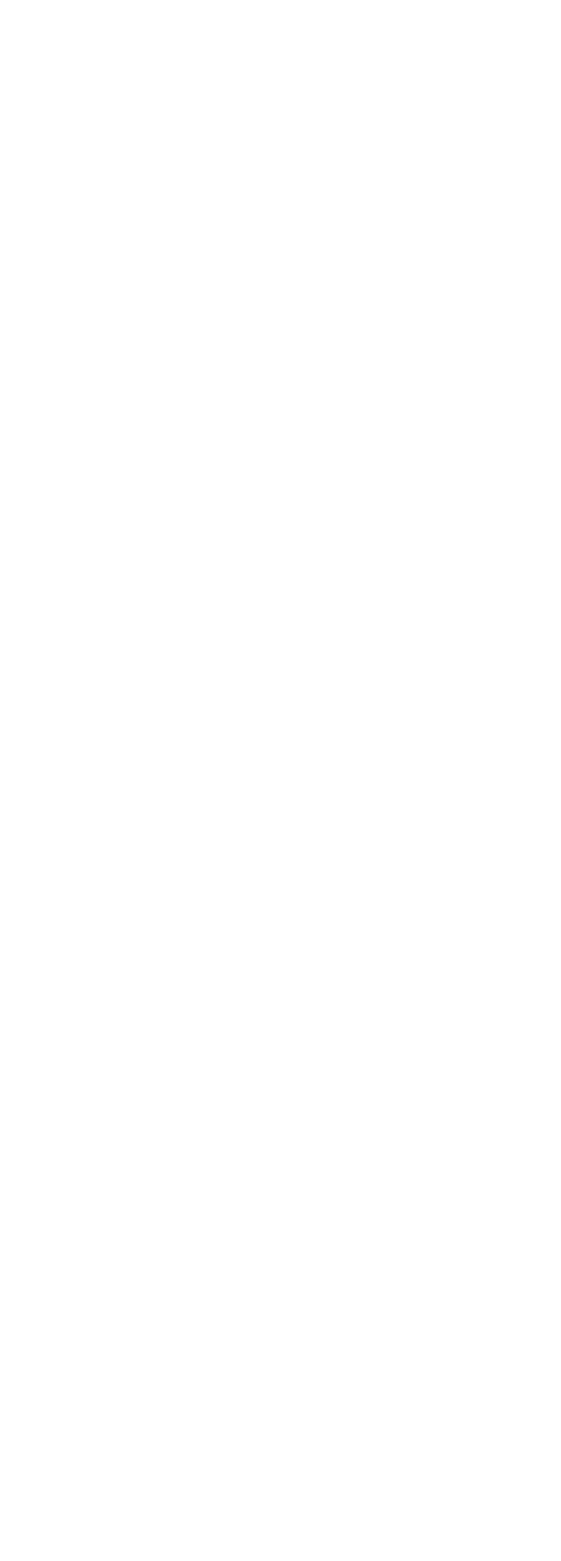
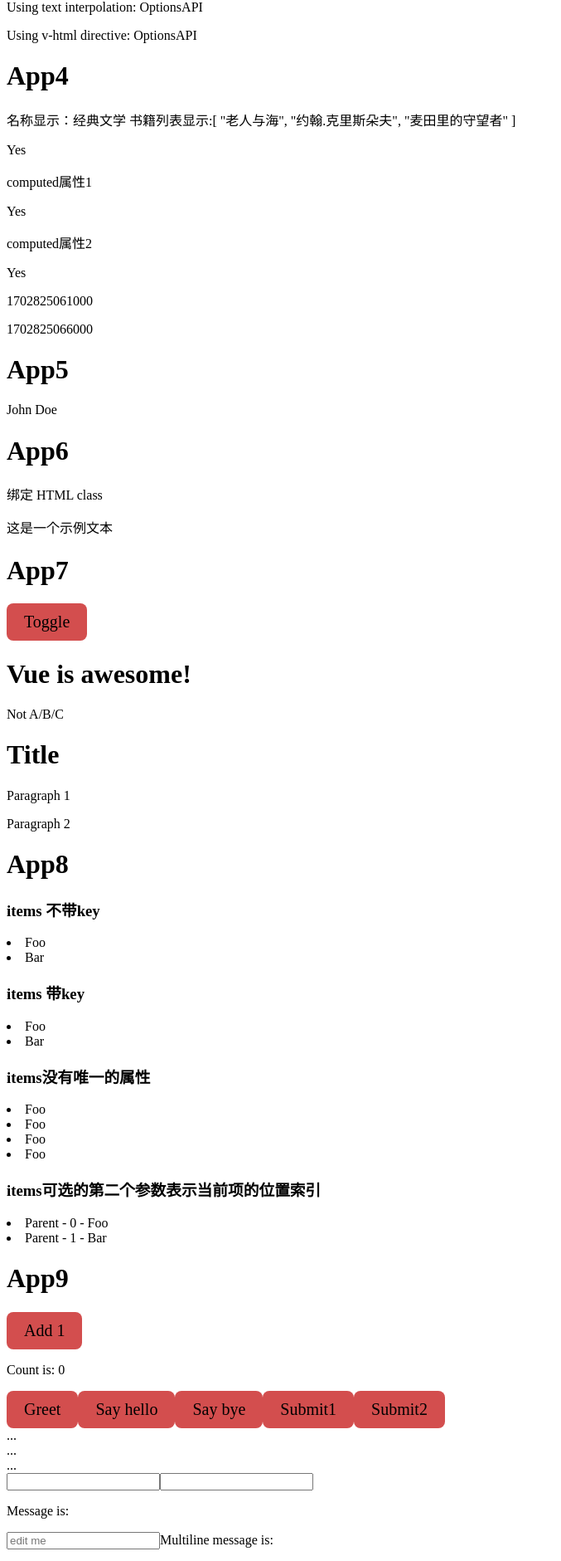
Before and after one commit to wuhengyu/my-project-vue, a Vue app: page / in a window 1280 px wide. Shown: the part 874-2755 px from the top of the page at 83% size, without its empty margins (0-677 px from the left). Before the commit the page ends 800 px from the top, so only its background shows below. Built offline with nearby package versions, Linux system fonts and the light colour scheme.

Commit message:
files update

```diff
--- a/index.html
+++ b/index.html
@@ -11,7 +11,14 @@
 <body>
   <div id="app"></div>
   <div id="app2"></div>
-  <!-- <div id="app3"></div> -->
+  <div id="app3"></div>
+  <div id="app4"></div>
+  <div id="app5"></div>
+  <div id="app6"></div>
+  <div id="app7"></div>
+  <div id="app8"></div>
+  <div id="app9"></div>
+  <div id="app10"></div>
   <script type="module" src="/src/main.js"></script>
 </body>
 
--- a/src/App.vue
+++ b/src/App.vue
@@ -1,6 +1,6 @@
 <template>
+  <h1>App</h1>
   <button @click="count++">Count is: {{ count }}</button>
-
   <p>Using text interpolation: {{ rawHtml }}</p>
   <p>Using v-html directive: <span v-html="rawHtml"></span></p>
 </template>
--- a/src/OptionsAPI.vue
+++ b/src/OptionsAPI.vue
@@ -26,6 +26,7 @@ export default {
 </script>
 
 <template>
+  <h1>App3</h1>
   <button @click="increment">OptionsAPI Count is: {{ count }}</button>
   <p>Using text interpolation: {{ rawHtml }}</p>
   <p>Using v-html directive: <span v-html="rawHtml"></span></p>
--- a/src/SingleFileComponents.vue
+++ b/src/SingleFileComponents.vue
@@ -31,6 +31,7 @@ export default {
 };
 </script> -->
 <template>
+  <h1>App2</h1>
   <button @click="count++">SingleFileComponents Count2 is: {{ count }}</button>
   <!-- 文本插值 -->
   <p>Using text interpolation: {{ rawHtml }}</p>
--- /dev/null
+++ b/src/calculate.vue
@@ -0,0 +1,45 @@
+<script setup>
+import { ref, reactive, computed } from "vue";
+
+const author = reactive({
+  name: "经典文学",
+  books: ["老人与海", "约翰.克里斯朵夫", "麦田里的守望者"],
+});
+
+// 一个计算属性 ref
+// 和function calculateBooksMessage()不同之处在于计算属性值会基于其响应式依赖被缓存
+// 只要 author.books 不改变，publishedBooksMessage 都会立即返回先前的计算结果，不用重复执行 getter 函数
+const publishedBooksMessage = computed(() => {
+  return author.books.length > 0 ? "Yes" : "No";
+});
+
+// 组件中
+function calculateBooksMessage() {
+  return author.books.length > 0 ? "Yes" : "No";
+}
+
+// 下面的计算属性永远不会更新，因为 Date.now() 并不是一个响应式依赖
+const now = computed(() => Date.now());
+
+// 实时计算
+const now2 = ref(Date.now());
+setInterval(() => {
+  now2.value = Date.now(); // 更新 now 的值
+}, 1000);
+
+const currentTime = computed(() => now2.value);
+</script>
+
+<template>
+  <h1>App4</h1>
+  <p>名称显示：{{ author.name }} 书籍列表显示:{{ author.books }}</p>
+  <span>{{ author.books.length > 0 ? "Yes" : "No" }}</span>
+  <p>computed属性1</p>
+  <!-- 计算属性 ref 也会在模板中自动解包，因此在模板表达式中引用时无需添加 .value -->
+  <span>{{ publishedBooksMessage }}</span>
+  <p>computed属性2</p>
+  <p>{{ calculateBooksMessage() }}</p>
+
+  <p>{{ now }}</p>
+  <p>{{ currentTime }}</p>
+</template>
--- /dev/null
+++ b/src/classAndStyleBinding.vue
@@ -0,0 +1,15 @@
+<script setup>
+import { ref } from "vue";
+const isActive = ref(true);
+const hasError = ref(true);
+</script>
+
+<template>
+  <h1>App6</h1>
+  <p>绑定 HTML class</p>
+  <!-- <div :class="{ active: isActive }"></div> -->
+  <!-- 显示class="static active text-danger" -->
+  <div class="static" :class="{ active: isActive, 'text-danger': hasError }">
+    这是一个示例文本
+  </div>
+</template>
--- /dev/null
+++ b/src/conditionalRendering.vue
@@ -0,0 +1,22 @@
+<script setup>
+import { ref } from "vue";
+const awesome = ref(true);
+</script>
+
+<template v-if="ok">
+  <h1>App7</h1>
+  <button @click="awesome = !awesome">Toggle</button>
+  <h1 v-if="awesome">Vue is awesome!</h1>
+  <h1 v-else>Oh no 😢</h1>
+
+  <div v-if="type === 'A'">A</div>
+  <div v-else-if="type === 'B'">B</div>
+  <div v-else-if="type === 'C'">C</div>
+  <div v-else>Not A/B/C</div>
+
+  <h1>Title</h1>
+  <p>Paragraph 1</p>
+  <p>Paragraph 2</p>
+  <!-- style="display: none;" -->
+  <h1 v-show="ok">Hello!</h1>
+</template>
--- /dev/null
+++ b/src/eventHandle.vue
@@ -0,0 +1,71 @@
+<script setup>
+import { ref } from "vue";
+const count = ref(0);
+
+const name = ref("Vue.js");
+function greet(event) {
+  alert(`Hello ${name.value}!`);
+  // `event` 是 DOM 原生事件
+  if (event) {
+    alert(event.target.tagName);
+  }
+}
+
+function say(message) {
+  alert(message);
+}
+
+function warn(message, event) {
+  // 这里可以访问原生事件
+  if (event) {
+    event.preventDefault();
+  }
+  alert(message);
+}
+</script>
+
+<template>
+  <h1>App9</h1>
+  <!-- 内联事件处理器 -->
+  <button @click="count++">Add 1</button>
+  <p>Count is: {{ count }}</p>
+
+  <!-- 方法事件处理器 -->
+  <!-- `greet` 是上面定义过的方法名 -->
+  <button @click="greet">Greet</button>
+
+  <!-- 在内联处理器中调用方法 -->
+  <button @click="say('hello')">Say hello</button>
+  <button @click="say('bye')">Say bye</button>
+
+  <!-- 在内联事件处理器中访问事件参数 -->
+  <!-- 使用特殊的 $event 变量 -->
+  <button @click="warn('Form cannot be submitted yet.', $event)">
+    Submit1
+  </button>
+  <!-- 使用内联箭头函数 -->
+  <button @click="(event) => warn('Form cannot be submitted yet.', event)">
+    Submit2
+  </button>
+
+  <!-- 事件修饰符 -->
+  <!-- 单击事件将停止传递 -->
+  <a @click.stop="doThis"></a>
+  <!-- 提交事件将不再重新加载页面 -->
+  <form @submit.prevent="onSubmit"></form>
+  <!-- 修饰语可以使用链式书写 -->
+  <a @click.stop.prevent="doThat"></a>
+  <!-- 也可以只有修饰符 -->
+  <form @submit.prevent></form>
+  <!-- 仅当 event.target 是元素本身时才会触发事件处理器 -->
+  <!-- 例如：事件处理器不来自子元素 -->
+  <div @click.self="doThat">...</div>
+  <!-- 添加事件监听器时，使用 `capture` 捕获模式 -->
+  <!-- 例如：指向内部元素的事件，在被内部元素处理前，先被外部处理 -->
+  <div @click.capture="doThis">...</div>
+  <!-- 点击事件最多被触发一次 -->
+  <a @click.once="doThis"></a>
+  <!-- 滚动事件的默认行为 (scrolling) 将立即发生而非等待 `onScroll` 完成 -->
+  <!-- 以防其中包含 `event.preventDefault()` -->
+  <div @scroll.passive="onScroll">...</div>
+</template>
--- /dev/null
+++ b/src/formInputBinding.vue
@@ -0,0 +1,16 @@
+<script setup>
+</script>
+
+<template>
+  <input :value="text" @input="(event) => (text = event.target.value)" />
+  <input v-model="text" />
+
+  <!-- 文本 -->
+  <p>Message is: {{ message }}</p>
+  <input v-model="message" placeholder="edit me" />
+
+  <!-- 多行文本 -->
+  <span>Multiline message is:</span>
+  <p style="white-space: pre-line">{{ message }}</p>
+  <textarea v-model="message" placeholder="add multiple lines"></textarea>
+</template>
--- /dev/null
+++ b/src/listRendering.vue
@@ -0,0 +1,41 @@
+<script setup>
+import { ref } from "vue";
+const items = ref([{ message: "Foo" }, { message: "Bar" }]);
+const items2 = ref([{ message: "Foo" }, { message: "Foo" }]);
+const parentMessage = ref("Parent");
+const items3 = ref([{ message: "Foo" }, { message: "Bar" }]);
+
+const items4 = [{ message: "Foo" }, { message: "Bar" }];
+items4.forEach((items, index) => {
+  // 可以访问外层的 `parentMessage`
+  // 而 `item` 和 `index` 只在这个作用域可用
+  console.log(parentMessage, items.message, index);
+});
+</script>
+
+<template>
+  <h1>App8</h1>
+  <h3>items 不带key</h3>
+  <li v-for="item in items">
+    {{ item.message }}
+  </li>
+  <h3>items 带key</h3>
+  <!-- 为 v-for 循环中的每个项添加一个 :key 属性，以确保每个循环项都有唯一的标识符 -->
+  <li v-for="item in items" :key="item.message">
+    {{ item.message }}
+  </li>
+  <h3>items没有唯一的属性</h3>
+  <!-- item2相同的话，并不会确保每个循环项都具有唯一的标识符。两个循环项具有相同的 message 值，它们的 key 值也是相同的。 -->
+  <li v-for="item2 in items2" :key="item2.message">
+    {{ item2.message }}
+  </li>
+  <!-- 没有唯一的属性可供使用，使用索引值作为 key， index 是循环的索引值 -->
+  <li v-for="item2 in items2" :key="item2.index">
+    {{ item2.message }}
+  </li>
+
+  <h3>items可选的第二个参数表示当前项的位置索引</h3>
+  <li v-for="(item3, index) in items3">
+    {{ parentMessage }} - {{ index }} - {{ item3.message }}
+  </li>
+</template>
--- /dev/null
+++ b/src/writableComputedProperties.vue
@@ -0,0 +1,24 @@
+<script setup>
+import { ref, computed } from "vue";
+
+const firstName = ref("John");
+const lastName = ref("Doe");
+
+const fullName = computed({
+  // getter
+  get() {
+    return firstName.value + " " + lastName.value;
+  },
+  // setter
+  set(newValue) {
+    // 注意：我们这里使用的是解构赋值语法
+    [firstName.value, lastName.value] = newValue.split(" ");
+  },
+});
+</script>
+
+
+<template>
+  <h1>App5</h1>
+  <p>{{ fullName }}</p>
+</template>
```
Also changed, not shown: src/main.js (+17 -3 lines).
